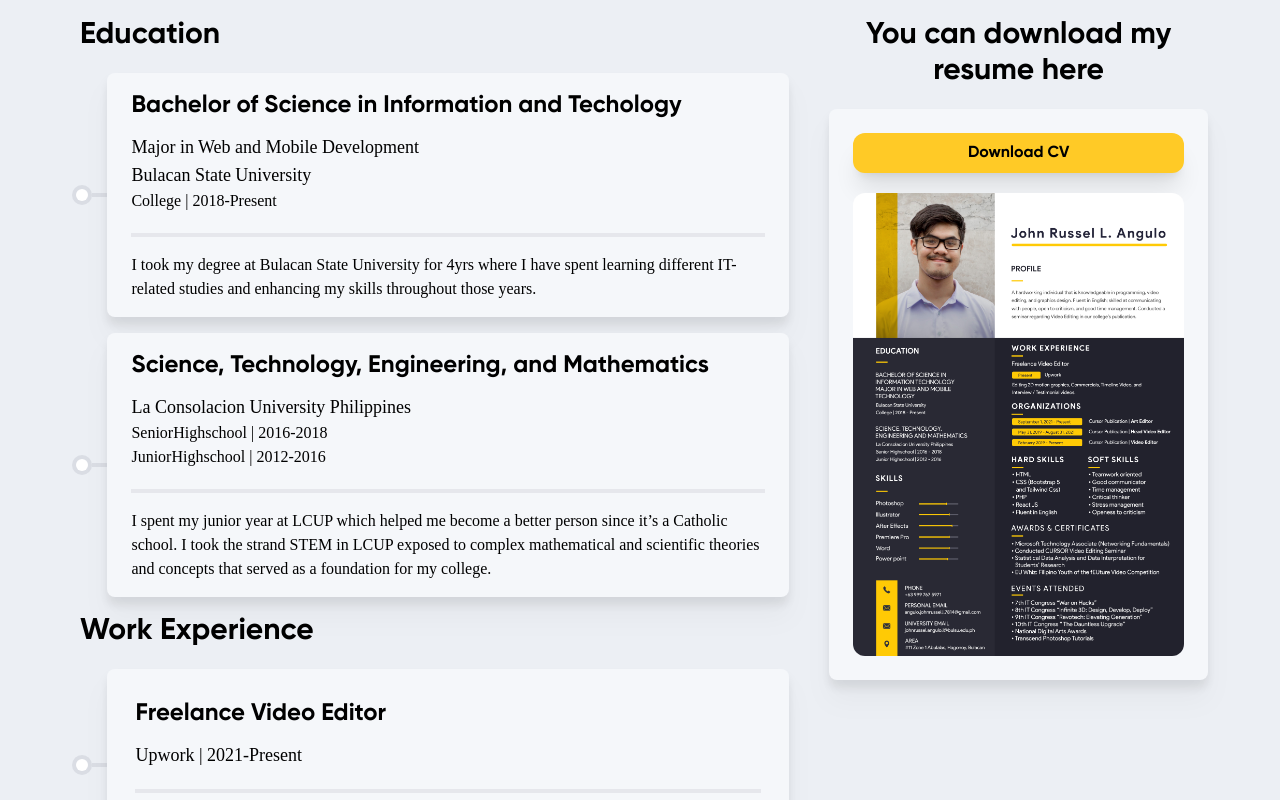
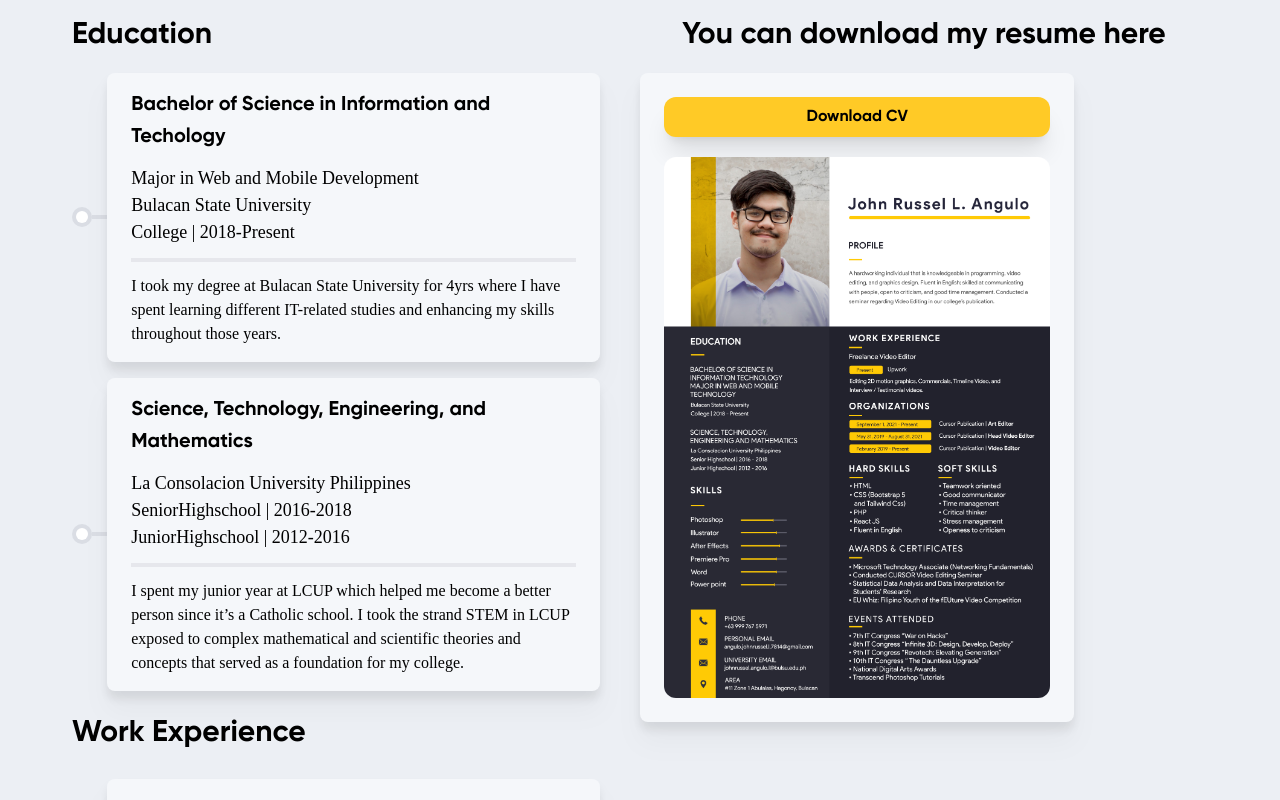
Before and after one commit to JanoAngulo/Website-Portfolio, a React (Create React App) app: page / in a window 1280 px wide. Shown: the part 2800-3600 px from the top of the page. Built offline with nearby package versions, Linux system fonts and the light colour scheme.

Commit message:
Added the Contacts page

```diff
--- a/src/App.js
+++ b/src/App.js
@@ -5,6 +5,7 @@ import Main from "./components/Main";
 import Features from './components/Features';
 import Portfolio from './components/Portfolio';
 import Resume from './components/Resume';
+import Contact from './components/Contact';
 
 
 function App() {
@@ -17,6 +18,7 @@ function App() {
 			<Features/>
 			<Portfolio/>
 			<Resume/>
+			<Contact/>
 		</div>
 	);
 }
--- /dev/null
+++ b/src/components/Contact.jsx
@@ -0,0 +1,15 @@
+import React from 'react'
+import {motion} from "framer-motion";
+
+const Contact = () => {
+  return (
+    <div className='w-full px-14' id='Contact'>
+      <div className=''>
+
+      </div>
+
+    </div>
+  )
+}
+
+export default Contact
--- a/src/components/Features.jsx
+++ b/src/components/Features.jsx
@@ -31,7 +31,12 @@ const Features = () => {
 				What I do
 			</motion.div>
 
-			<div className="grid gap-4 pb-32 place-items-center justify-center
+			<div className="grid pb-32 place-items-center justify-center
+				gap-8
+				md:gap-8
+				lg:gap-4
+				xl:gap-4
+				2xl:gap-10
 				md:grid-cols-1
 				lg:grid-cols-3
 				xl:grid-cols-3
--- a/src/components/Navbar.jsx
+++ b/src/components/Navbar.jsx
@@ -9,14 +9,15 @@ const Navbar = () => {
 			justify-between
 			md:justify-center
 			lg:justify-between">
-				<div className="font-ProductSansB text-2xl hover:text-[#ff3c3c] font-semibold
+				<motion.div className="font-ProductSansB text-2xl hover:text-[#ff3c3c] font-semibold
 				md:hidden
 				lg:grid
 				xl:grid">
-					<Link to="Main" spy={true} smooth={true} offset={-100} duration={500}>
+					<Link
+					 to="Main" spy={true} smooth={true} offset={-100} duration={500}>
 						JRLA
 					</Link>
-				</div>
+				</motion.div>
 				<ul className="md:flex justify-between md:gap-10 font-ProductSansB text-base uppercase font-semibold hidden">
 					<motion.li whileTap={{scale: 0.9}} className="hover:text-[#ff3c3c] ">
 						<Link
--- a/src/components/Portfolio.jsx
+++ b/src/components/Portfolio.jsx
@@ -55,7 +55,7 @@ const Portfolio = () => {
 
 
 			{/* //==================================================MODAL======================================================= */}
-        <motion.div
+        <div
 				id="Modal" className="relative z-10 hidden">
             <div className="fixed inset-0 bg-black bg-opacity-25" />
           <div className="fixed inset-0 overflow-y-auto">
@@ -94,7 +94,7 @@ const Portfolio = () => {
                 </div>
             </div>
           </div>
-        </motion.div>
+        </div>
 
 			{/* //========================================================================================================= */}
 
@@ -123,7 +123,9 @@ const Portfolio = () => {
 						h-[90%]"
 					>
 						<div className="p-[5%] h-full ">
-							<img id="Image1" onClick={()=>{openModal("Card1")}} className="rounded-xl bg-slate-200 mb-4
+							<motion.img
+
+							 id="Image1" onClick={()=>{openModal("Card1")}} className="rounded-xl bg-slate-200 mb-4
 							w-full
 							h-[10rem]
 							md:h-[20rem]
@@ -132,7 +134,7 @@ const Portfolio = () => {
 							2xl:h-[20rem]
 
 							">
-							</img>
+							</motion.img>
 							<p className="hidden" id="Card1-Feature">Feature Feature</p>
 							<p className="text-2xl font-Gilroy w-full text-center md:text-left" id="Card1-Title">Title 1</p>
 							<p className="w-full text-center md:text-left" id="Card1-Paragraph">
--- a/src/components/Resume.jsx
+++ b/src/components/Resume.jsx
@@ -31,22 +31,43 @@ const Resume = () => {
 			<div className="grid col-auto
 			md:px-4
 			md:grid-cols-1
-			lg:grid-cols-3">
-				<div className="pb-10
+			lg:grid-cols-1
+			xl:grid-cols-4
+			2xl:grid-cols-3">
+
+				<div className="
+				pb-10
 				md:col-span-2">
 
-					<div className="grid grid-cols-3">
-						<div className="border-b-4 w-full  mb-4 border-red-700 visible md:invisible flex md:hidden" />
-						<div className="text-3xl w-full font-Gilroy grid
-						md:w-full
-						lg:w-[90vw]
+					<div className="
+					grid
+					grid-cols-1
+					md:grid-cols-3
+					">
+
+						<div className="border-b-4 w-full mb-4 border-[#ff3656]
+						hidden
+						md:flex
+						md:visible
+						lg:hidden
+						" />
+
+						<div className=" w-full font-Gilroy grid
 						pl-0
-						md:pl-2
+						text-3xl
+						text-center
 						md:text-center
-						lg:text-left">
-							Education
+						lg:text-left
+						xl:text-left">
+						Education
 						</div>
-						<div className="border-b-4 w-full  mb-4 border-red-700 visible md:invisible flex md:hidden" />
+
+						<div className="border-b-4 w-full  mb-4 border-[#ff3656] flex
+						invisible
+						md:visible
+						lg:hidden
+						" />
+
 					</div>
 
 					<div className="pr-0
@@ -63,22 +84,32 @@ const Resume = () => {
 
 							<div className="w-full h-full rounded-lg bg-[#f5f7fa] hover:bg-[#ff3656] hover:text-white drop-shadow-xl flex place-content-center place-items-center justify-items-center ">
 								<div className="px-6 py-4 w-full">
-									<p className="font-Gilroy text-2xl pb-3">
+									<p className="font-Gilroy pb-3
+									text-xl
+									md:text-2xl
+									lg:text-2xl
+									xl:text-[20px]
+									2xl:text-3xl">
 										{" "}
 										Bachelor of Science in Information and Techology
 									</p>
-									<p className="font-ProductSans text-lg">
-										Major in Web and Mobile Development
-									</p>
-									<p className="font-ProductSans text-lg">
-										Bulacan State University
-									</p>
 
-									<p className="font-ProductSans">College | 2018-Present</p>
-									<div className="h-[5vh]">
-										<div className="border-b-4 pb-5 border-[#e6e7ec]" />
+									<div className="font-ProductSans
+									text-[18px]
+									2xl:text-[20px]">
+									<p>Major in Web and Mobile Development</p>
+									<p>Bulacan State University </p>
+									<p>College | 2018-Present</p>
 									</div>
-									<p className="font-ProductSans">
+
+
+									<div className="h-[2vh]">
+										<div className="border-b-4 mt-3 border-[#e6e7ec]" />
+									</div>
+
+									<p className="font-ProductSans
+									xl:text-[16px]
+									2xl:text-base">
 									I took my degree at Bulacan State University for 4yrs where I have spent learning different IT-related studies and enhancing my skills throughout those years. {" "}
 									</p>
 								</div>
@@ -98,22 +129,31 @@ const Resume = () => {
 
 							<div className="w-full h-full rounded-lg bg-[#f5f7fa] hover:bg-[#ff3656] hover:text-white drop-shadow-xl flex place-content-center place-items-center justify-items-center ">
 								<div className="px-6 py-4 w-full">
-									<p className="font-Gilroy text-2xl pb-3">
+									<p className="font-Gilroy pb-3
+									text-xl
+									md:text-2xl
+									lg:text-2xl
+									xl:text-[20px]
+									2xl:text-3xl
+									">
 										Science, Technology, Engineering, and Mathematics
 									</p>
-									<p className="font-ProductSans text-lg">
-										La Consolacion University Philippines
-									</p>
-									<p className="font-ProductSans">
-										SeniorHighschool | 2016-2018
-									</p>
-									<p className="font-ProductSans">
-										JuniorHighschool | 2012-2016
-									</p>
-									<div className="h-[5vh]">
-										<div className="border-b-4 pb-5 border-[#e6e7ec]" />
+
+									<div className="font-ProductSans
+									text-[18px]
+									2xl:text-[20px]">
+									<p>La Consolacion University Philippines</p>
+									<p>SeniorHighschool | 2016-2018</p>
+									<p>JuniorHighschool | 2012-2016</p>
 									</div>
-									<p className="font-ProductSans">
+
+
+									<div className="h-[2vh]">
+										<div className="border-b-4 mt-3 border-[#e6e7ec]" />
+									</div>
+									<p className="font-ProductSans
+									xl:text-[16px]
+									2xl:text-base">
 									I spent my junior year at LCUP which helped me become a better person since it’s a Catholic school. I took the strand STEM in LCUP exposed to complex mathematical and scientific theories and concepts that served as a foundation for my college.{" "}
 									</p>
 								</div>
@@ -121,12 +161,35 @@ const Resume = () => {
 						</div>
 					</div>
 
-					<div className="grid grid-cols-5">
-						<div className="border-b-4 w-full  mb-4 border-red-700 visible md:invisible flex md:hidden" />
-						<div className="text-3xl col-span-3 pl-0 md:pl-2 w-full md:w-[90vw] font-Gilroy text-center md:text-left md:flex">
-							Work Experience
+					<div className="
+						grid
+						grid-cols-1
+						md:grid-cols-5">
+						<div className="border-b-4 w-full  mb-6 border-[#ff3656]
+						hidden
+						md:flex
+						md:visible
+						lg:hidden
+						" />
+
+						<div className="col-span-3 font-Gilroy grid
+						pl-0
+						py-5
+						md:py-3
+						xl:py-2
+						text-3xl
+						text-center
+						md:text-center
+						lg:text-left
+						xl:text-left">
+						Work Experience
 						</div>
-						<div className="border-b-4 w-full  mb-4 border-red-700 visible md:invisible flex md:hidden" />
+
+						<div className="border-b-4 w-full  mb-6 border-[#ff3656]
+						hidden
+						md:flex
+						md:visible
+						lg:hidden" />
 					</div>
 
 					<div className=" pr-0 lg:pr-10">
@@ -141,18 +204,28 @@ const Resume = () => {
 
 							<div className="w-full h-full rounded-lg bg-[#f5f7fa] hover:bg-[#ff3656] hover:text-white drop-shadow-xl flex">
 								<div className="p-7 w-full">
-									<p className="font-Gilroy text-2xl pb-3">
+									<p className="font-Gilroy pb-3
+										text-xl
+										md:text-2xl
+										lg:text-2xl
+										xl:text-[20px]
+										2xl:text-3xl">
 										{" "}
 										Freelance Video Editor
 									</p>
-									<p className="font-ProductSans text-lg">
-										Upwork | 2021-Present
-									</p>
+									<div className="font-ProductSans
+									text-[18px]
+									2xl:text-[20px]">
+									<p>Upwork | 2021-Present</p>
+									</div>
+
 									<p className="font-ProductSans"></p>
-									<div className="h-[5vh]">
-										<div className="border-b-4 pb-5 border-[#e6e7ec]" />
+									<div className="h-[2vh]">
+										<div className="border-b-4 mt-3 border-[#e6e7ec]" />
 									</div>
-									<p className="font-ProductSans">
+									<p className="font-ProductSans
+									xl:text-[16px]
+									2xl:text-base">
 										Editing 2D motion graphics, Commercials, Timeline Video, and
 										Interview/Testimonialvideos.{" "}
 									</p>
@@ -162,17 +235,42 @@ const Resume = () => {
 					</div>
 				</div>
 
-				<div className="w-full">
-					<div className="grid grid-cols-8 md:grid-cols-6">
-						<div className="border-b-4 mb-9  border-red-700 visible md:invisible flex md:hidden"></div>
-						<div className="text-3xl col-span-6 font-Gilroy text-center place-items-center justify-center
-						">
-							You can download my resume here
+				<div className="w-full
+				xl:col-span-2
+				2xl:col-span-1">
+					<div className="
+					grid
+					grid-cols-1
+					">
+
+						<div className="border-b-4 mb-4 border-[#ff3656]
+						hidden
+						md:flex
+						md:visible
+						lg:hidden">
 						</div>
-						<div className="border-b-4 mb-9 border-red-700 visible md:invisible flex md:hidden"></div>
+
+						<div className=" col-span-6 font-Gilroy text-center place-items-center justify-center
+						text-xl
+						md:text-3xl
+						lg:text-2xl
+						xl:text-3xl">
+						You can download my resume here
+						</div>
+
+						<div className="border-b-4 mt-4 border-[#ff3656]
+						hidden
+						md:flex
+						md:visible
+						lg:hidden">
+						</div>
+
 					</div>
 
-					<div className="pr-0">
+					<div className="grid pr-0
+					lg:w-full
+					xl:w-[54.3vh]
+					2xl:w-full">
 						<div className="flex place-items-center justify-items-center pt-5">
 							<div className="w-full h-full rounded-lg bg-[#f5f7fa] drop-shadow-xl flex place-items-center justify-center">
 								<div className="p-6 ">
@@ -181,12 +279,11 @@ const Resume = () => {
 									text-black hover:text-white ">Download CV</button>
 									</a>
 									<motion.img  whileHover={{scale: 1.02}} src={JRLA} alt="Resume" className="h-full rounded-xl"></motion.img>
-
-
 								</div>
 							</div>
 						</div>
 					</div>
+
 				</div>
 
 			</div>
```
